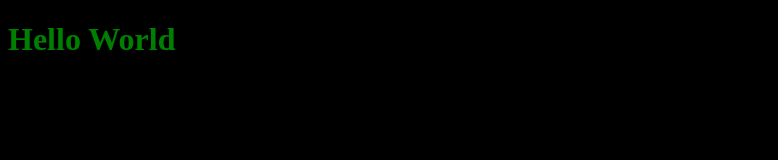
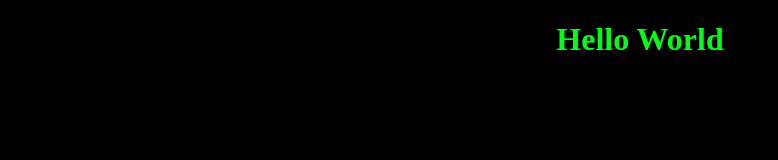
Before and after one commit to 0xMahrur/en, a plain HTML site: page index.html in a window 1280 px wide. Shown: the whole page, without its empty margins (0-778 px from the left). Drawn offline with Linux system fonts and the light colour scheme.

Commit message:
Update index.html

```diff
--- a/index.html
+++ b/index.html
@@ -3,9 +3,9 @@
 <head>
 <title>Hello World</title>
 </head>
-<body style="background-color:black;">
+<body style="background-color:black;align-items:center;">
 
-<h1 style="color:green;">Hello World</h1>
+<center><h1 style="color:#00ff15;">Hello World</h1></center>
 
 
 </body>
```
